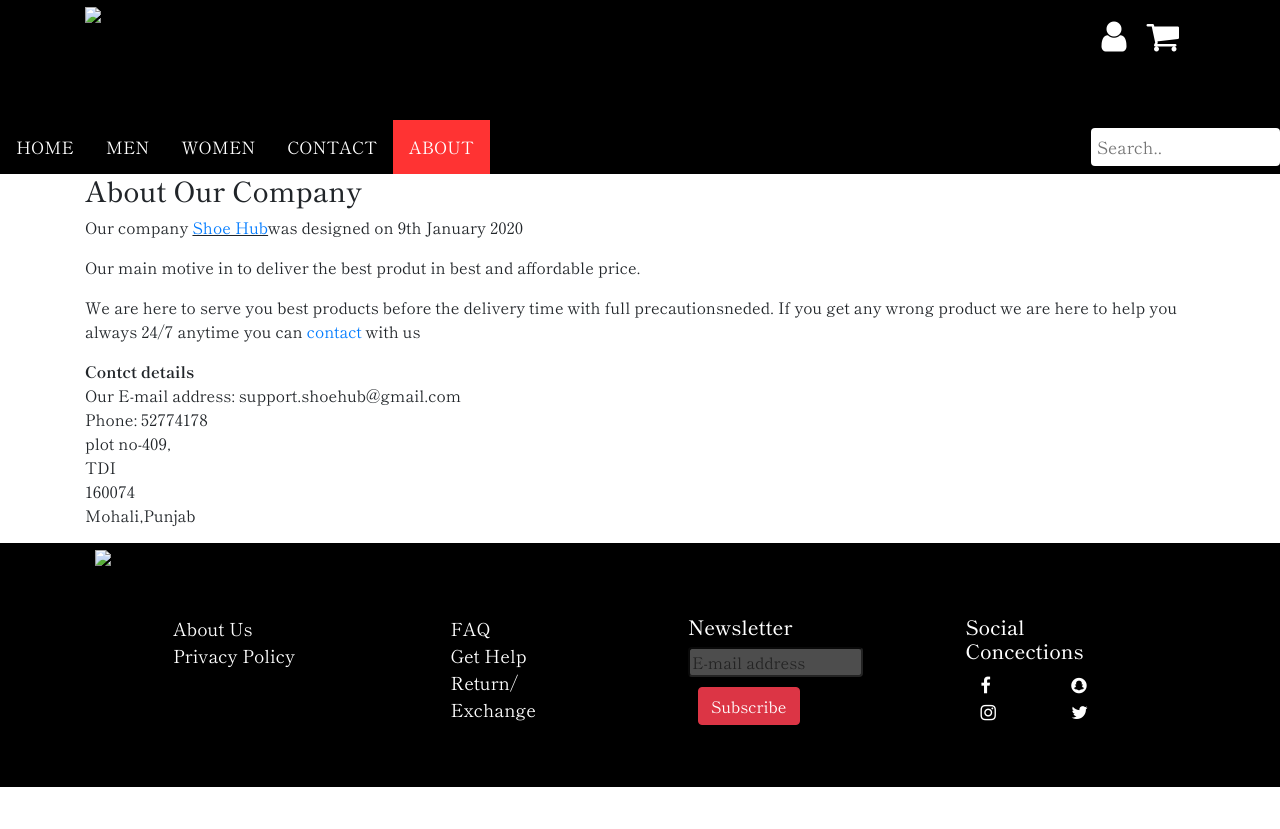
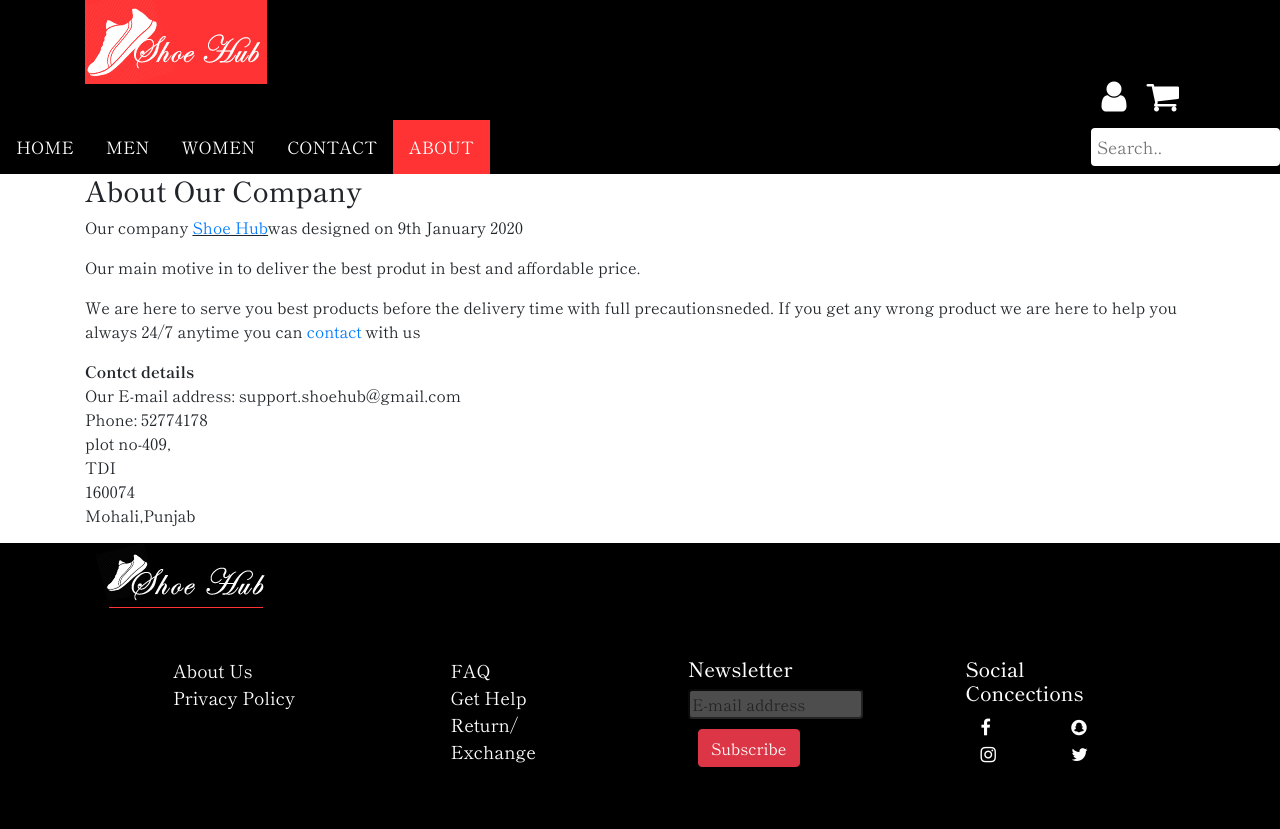
Before and after one commit to abhisingh1366/shoehub, a plain HTML site: page about.html in a window 1280 px wide. Before the commit the page ends 800 px from the top, so only its background shows below. Drawn offline with nearby package versions, Linux system fonts and the light colour scheme; the site is published under a folder, as on GitHub Pages, so addresses that start at the root find nothing.

Commit message:
/ removed from img and help.html link added

```diff
--- a/about.html
+++ b/about.html
@@ -5,7 +5,7 @@
     <title>ShoeHub</title>
     <meta name="viewport" content="width=device-width, initial-scale=1">
     <link rel="stylesheet" href="https://cdnjs.cloudflare.com/ajax/libs/font-awesome/4.7.0/css/font-awesome.min.css">
-    <link rel="icon" href="/image/favicon-16x16.png" type="image/icon">
+    <link rel="icon" href="image/favicon-16x16.png" type="image/icon">
     <meta charset="utf-8">
     <meta name="viewport" content="width=device-width, initial-scale=1">
     <link rel="stylesheet" href="https://maxcdn.bootstrapcdn.com/bootstrap/4.5.2/css/bootstrap.min.css">
@@ -25,7 +25,7 @@
     <!-----------------------------HEADER--------------------------------------------->
     <div class="header">
         <div class="container">
-        <div class="logo"><a href="home.html"><img src="/image/Logo.png"></a></div>
+        <div class="logo"><a href="home.html"><img src="image/Logo.png"></a></div>
         <div class="account" style="margin-right: 16px;">
             <a href="#"><i class="fa fa-shopping-cart"></i></a>
             <a href="#"><i class="fa fa-user"
@@ -83,7 +83,7 @@
                   <!---------------------------------FOOTER---------------------------------->
     <div class="footer">
         <div class="container">
-        <div class="footer-logo"><img src="/image/logofooter.png"></div>
+        <div class="footer-logo"><img src="image/logofooter.png"></div>
         <div class="footer-content">
             <div class="col-md-12">
                 <div class="row">
@@ -96,7 +96,7 @@
                     <div class="col-md-3 p-5">
                         <ul>
                             <li><a href="faq.html">FAQ</a></li>
-                            <li><a href="#">Get Help</a></li>
+                            <li><a href="help.html">Get Help</a></li>
                             <li><a href="#">Return/ Exchange</a></li>
                         </ul>
                     </div>
```
